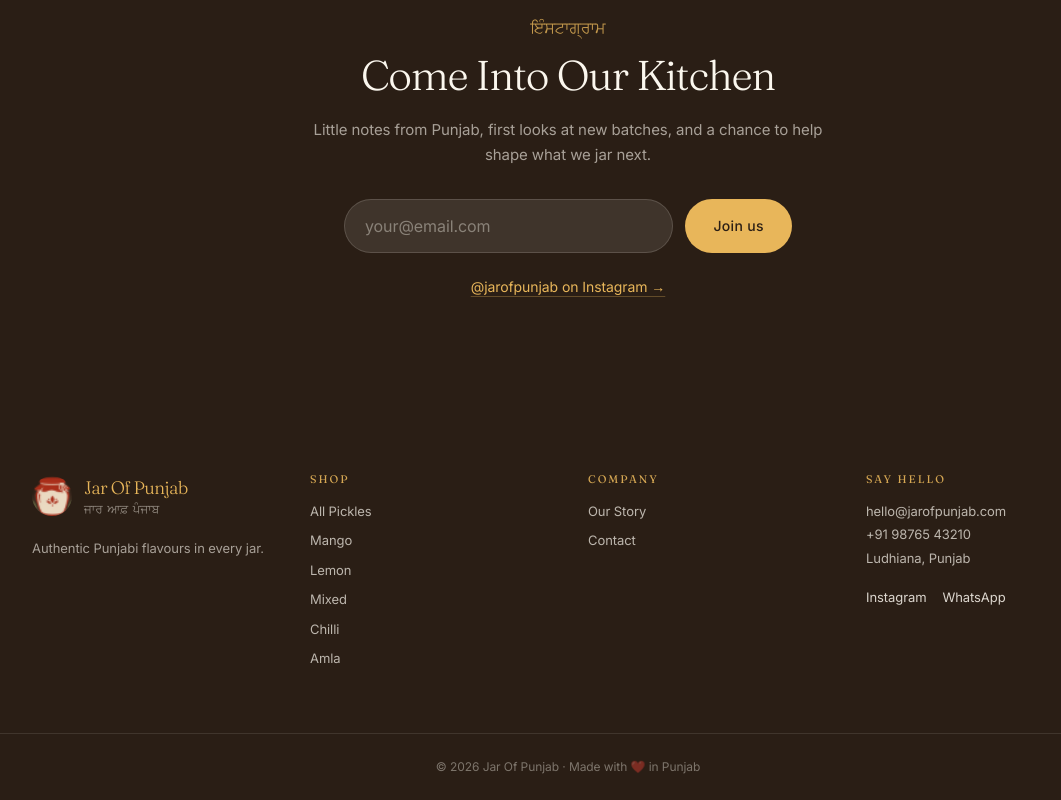
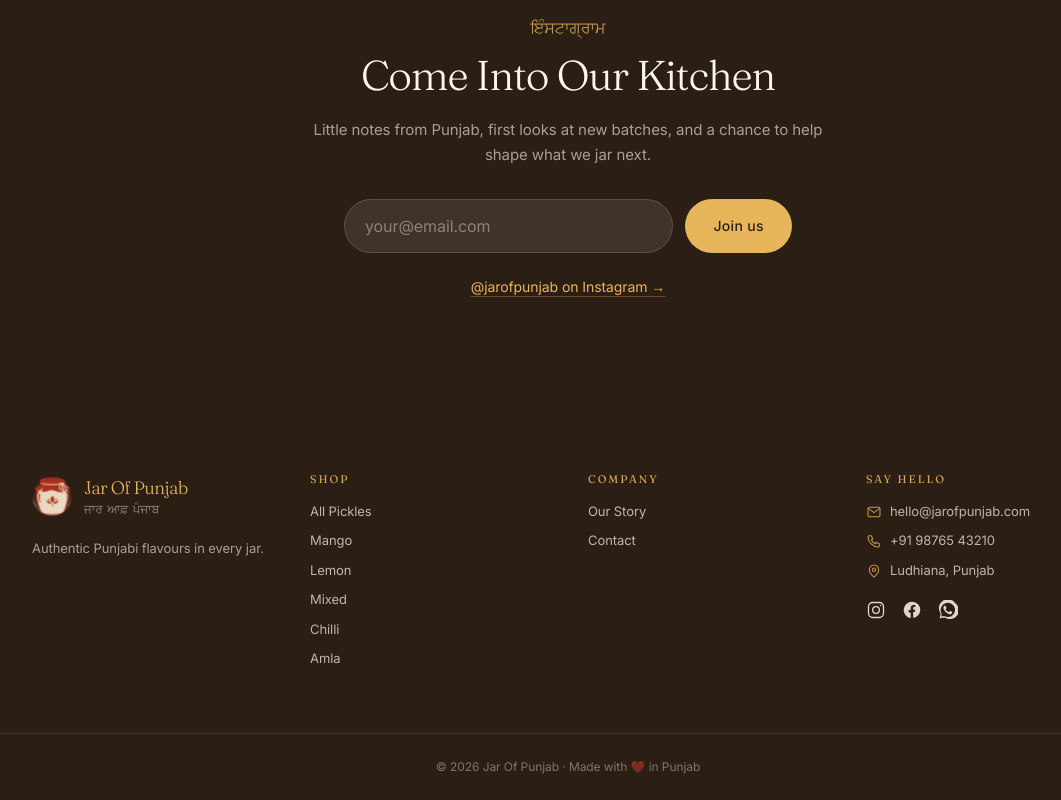
Before and after one commit to RamanBrarRai/jar-of-punjab, a React (Vite) app: page / in a window 1280 px wide. Shown: the part 5034-5834 px from the top of the page, without its empty margins (72-1133 px from the left). Built offline with nearby package versions, Linux system fonts and the light colour scheme.

Commit message:
Update Footer.jsx

```diff
--- a/src/components/Footer.jsx
+++ b/src/components/Footer.jsx
@@ -1,4 +1,12 @@
 import { Link } from "react-router-dom";
+import {
+  InstagramIcon,
+  FacebookIcon,
+  WhatsAppIcon,
+  MailIcon,
+  PhoneIcon,
+  MapPinIcon,
+} from "./Icons";
 
 export default function Footer() {
   return (
@@ -43,25 +51,47 @@ export default function Footer() {
 
         <div>
           <h4 className="text-[11px] uppercase tracking-[0.18em] text-mustard/90 mb-4">Say Hello</h4>
-          <p className="text-[13px] text-paper/70">hello@jarofpunjab.com</p>
-          <p className="text-[13px] text-paper/70 mt-1">+91 98765 43210</p>
-          <p className="text-[13px] text-paper/70 mt-1">Ludhiana, Punjab</p>
-          <div className="flex gap-4 mt-5 text-[13px]">
+          <ul className="space-y-2.5 text-[13px] text-paper/70">
+            <li className="flex items-center gap-2">
+              <MailIcon className="w-4 h-4 text-mustard/80" />
+              hello@jarofpunjab.com
+            </li>
+            <li className="flex items-center gap-2">
+              <PhoneIcon className="w-4 h-4 text-mustard/80" />
+              +91 98765 43210
+            </li>
+            <li className="flex items-center gap-2">
+              <MapPinIcon className="w-4 h-4 text-mustard/80" />
+              Ludhiana, Punjab
+            </li>
+          </ul>
+          <div className="flex gap-4 mt-5">
             <a
               href="https://instagram.com"
               target="_blank"
               rel="noreferrer"
-              className="hover:text-mustard"
+              className="hover:text-mustard transition"
+              aria-label="Instagram"
             >
-              Instagram
+              <InstagramIcon className="w-5 h-5" />
+            </a>
+            <a
+              href="https://facebook.com"
+              target="_blank"
+              rel="noreferrer"
+              className="hover:text-mustard transition"
+              aria-label="Facebook"
+            >
+              <FacebookIcon className="w-5 h-5" />
             </a>
             <a
               href="https://wa.me/919876543210"
               target="_blank"
               rel="noreferrer"
-              className="hover:text-mustard"
+              className="hover:text-mustard transition"
+              aria-label="WhatsApp"
             >
-              WhatsApp
+              <WhatsAppIcon className="w-5 h-5" />
             </a>
           </div>
         </div>
```
